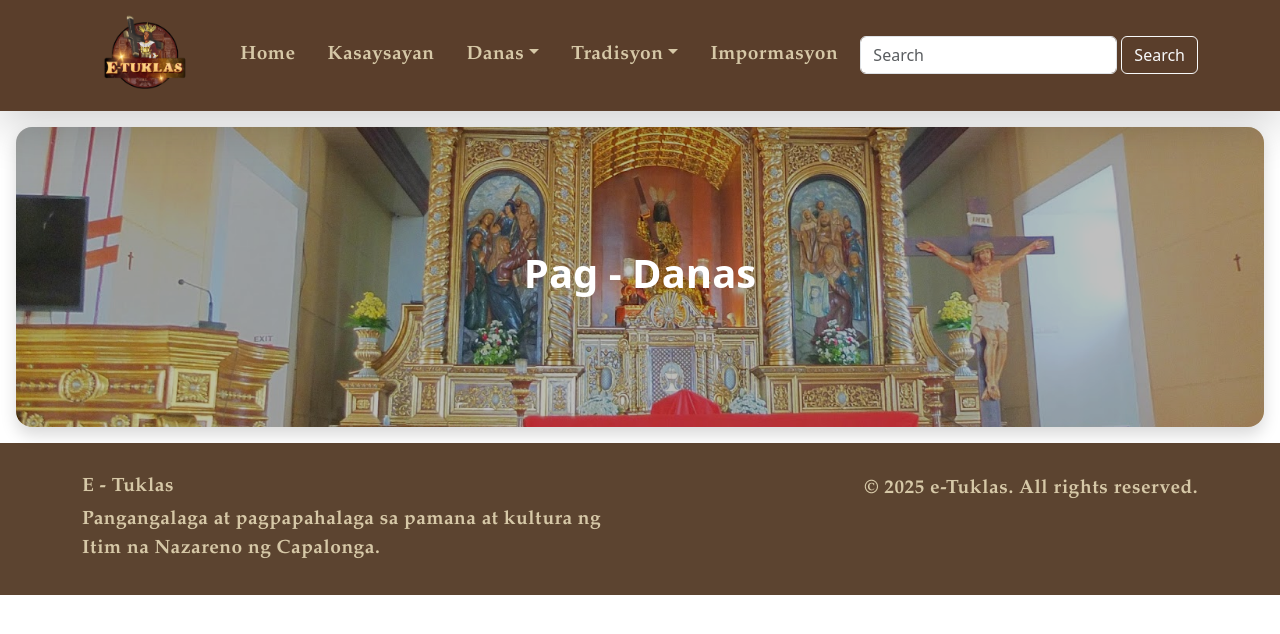
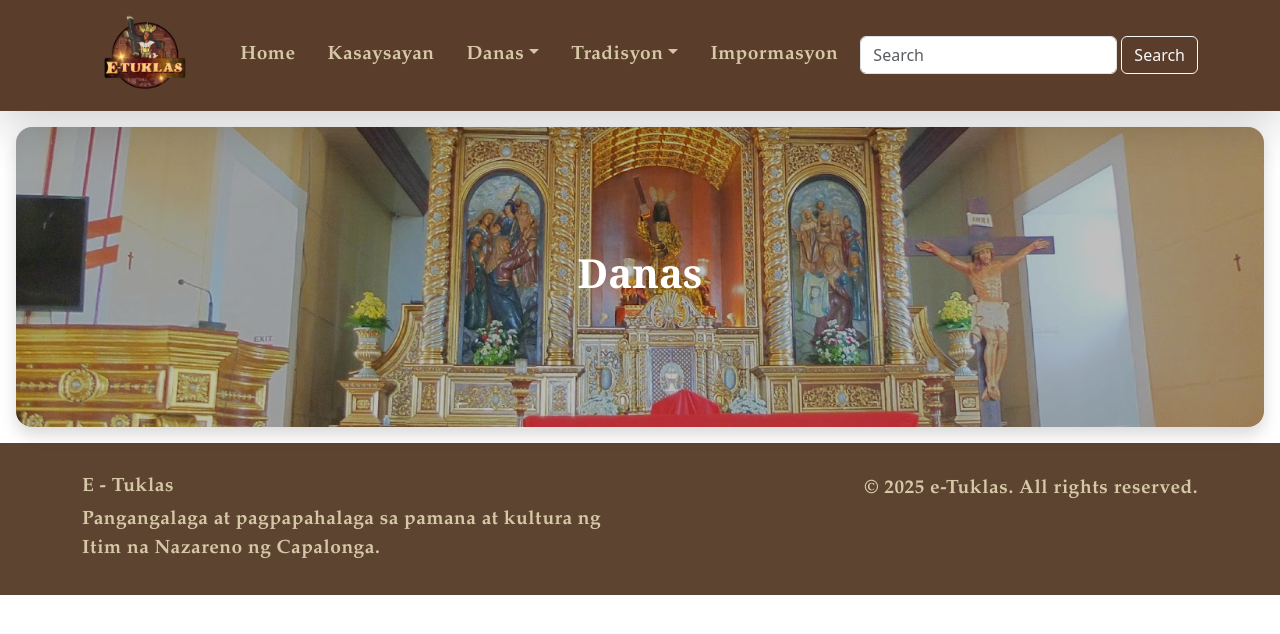
Before and after one commit to GlenIsIsaw/e-tuklas, a React (Vite) app: page /pag-danas in a window 1280 px wide. Shown: the top 634 px of the page. Built offline with nearby package versions, Linux system fonts and the light colour scheme.

Commit message:
Fixing Font Issues

```diff
--- a/src/pages/Experience.jsx
+++ b/src/pages/Experience.jsx
@@ -50,8 +50,8 @@ const Experience = () => {
          transition={{ duration: 0.8, delay: 0.6 }}
          style={{ position: "relative", zIndex: 2 }}
        >
-         <h1 style={{ fontWeight: "bold" }} className="hero-title-section">
-           Pag - Danas
+         <h1 style={{ fontWeight: "bold", fontFamily: "Georgia, serif" }} className="hero-title-section">
+           Danas
          </h1>
        </motion.div>
      </motion.div>
--- a/src/pages/Tradition.jsx
+++ b/src/pages/Tradition.jsx
@@ -50,7 +50,7 @@ const Tradition = () => {
           transition={{ duration: 0.8, delay: 0.6 }}
           style={{ position: "relative", zIndex: 2 }}
         >
-          <h1 style={{ fontWeight: "bold" }} className="hero-title-section">
+          <h1 style={{ fontWeight: "bold", fontFamily: "Georgia, serif" }} className="hero-title-section">
             Tradisyon
           </h1>
         </motion.div>
```
